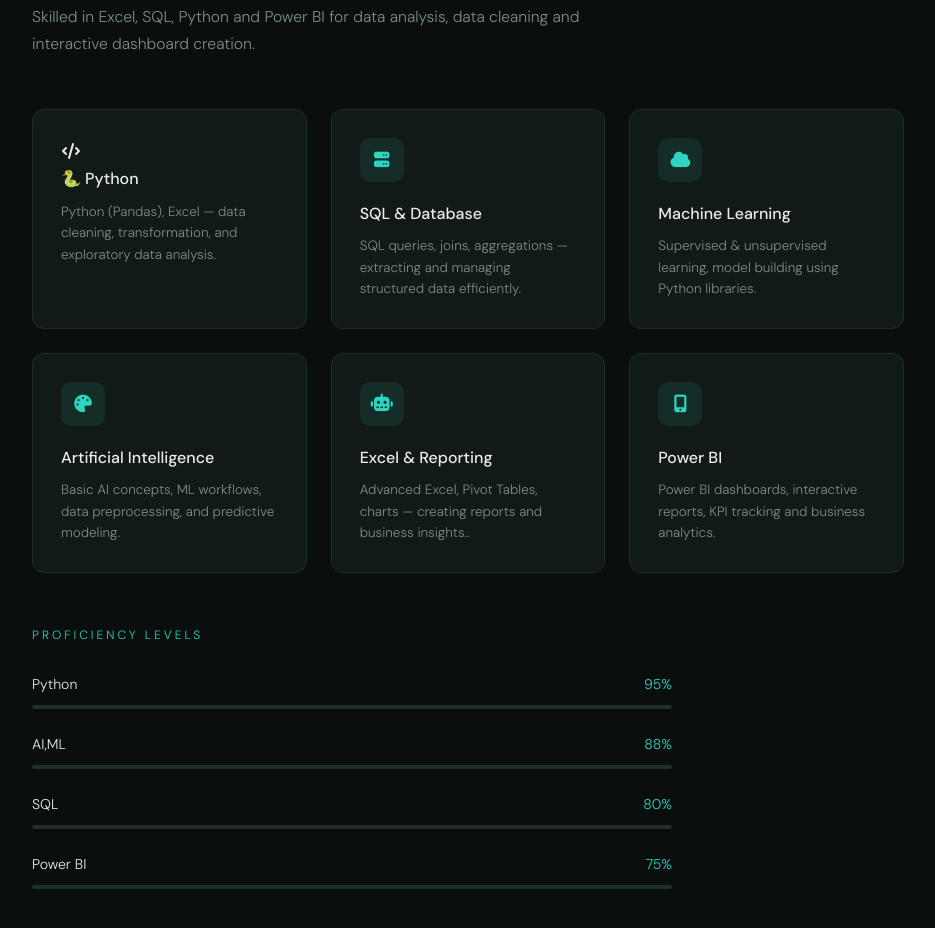
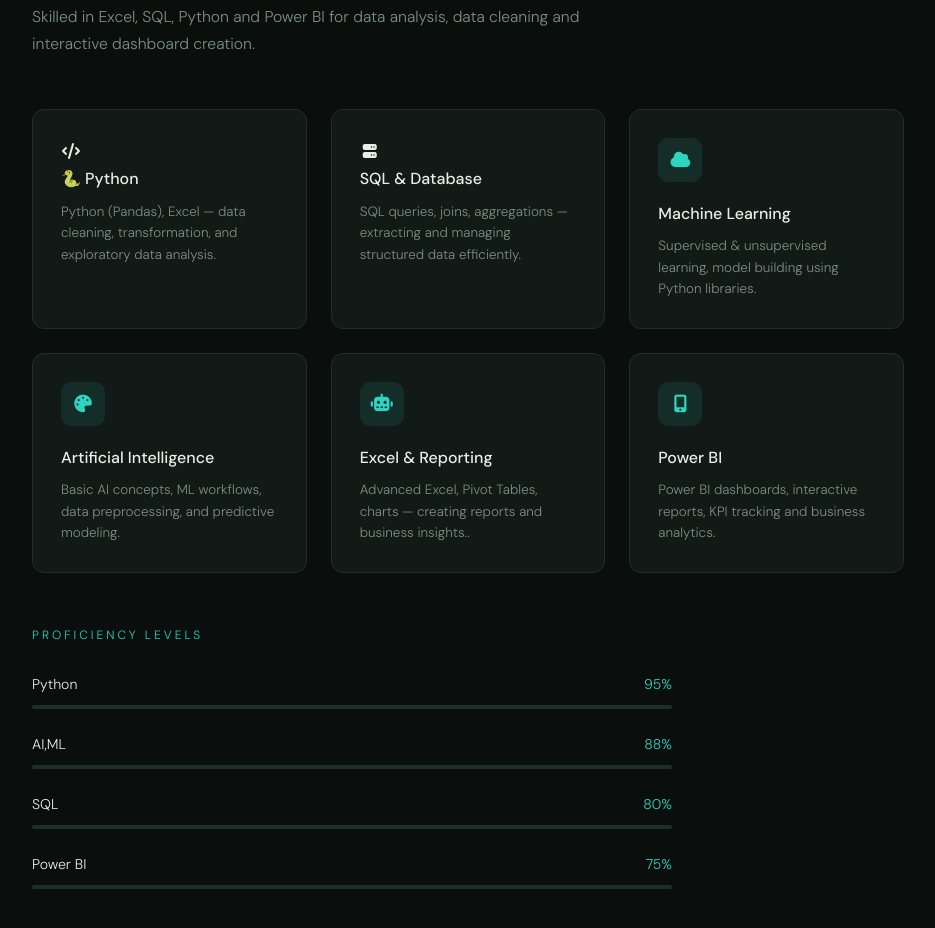
Before and after one commit to Ashish42340/Portfolio-, a plain HTML site: page index.html in a window 1280 px wide. Shown: the part 1960-2888 px from the top of the page, without its empty margins (312-1247 px from the left). Drawn offline with nearby package versions, Linux system fonts and the light colour scheme; a web font is replaced by a local one.

Commit message:
Change skill icon class for SQL section

```diff
--- a/index.html
+++ b/index.html
@@ -737,7 +737,7 @@
         <div class="skill-desc">Python (Pandas), Excel — data cleaning, transformation, and exploratory data analysis.</div>
       </div>
       <div class="skill-card">
-        <div class="skill-icon"><i class="fa fa-server"></i></div>
+        <div class="skill-🛢️"><i class="fa fa-server"></i></div>
         <div class="skill-name">SQL & Database</div>
         <div class="skill-desc">SQL queries, joins, aggregations — extracting and managing structured data efficiently.</div>
       </div>
```
